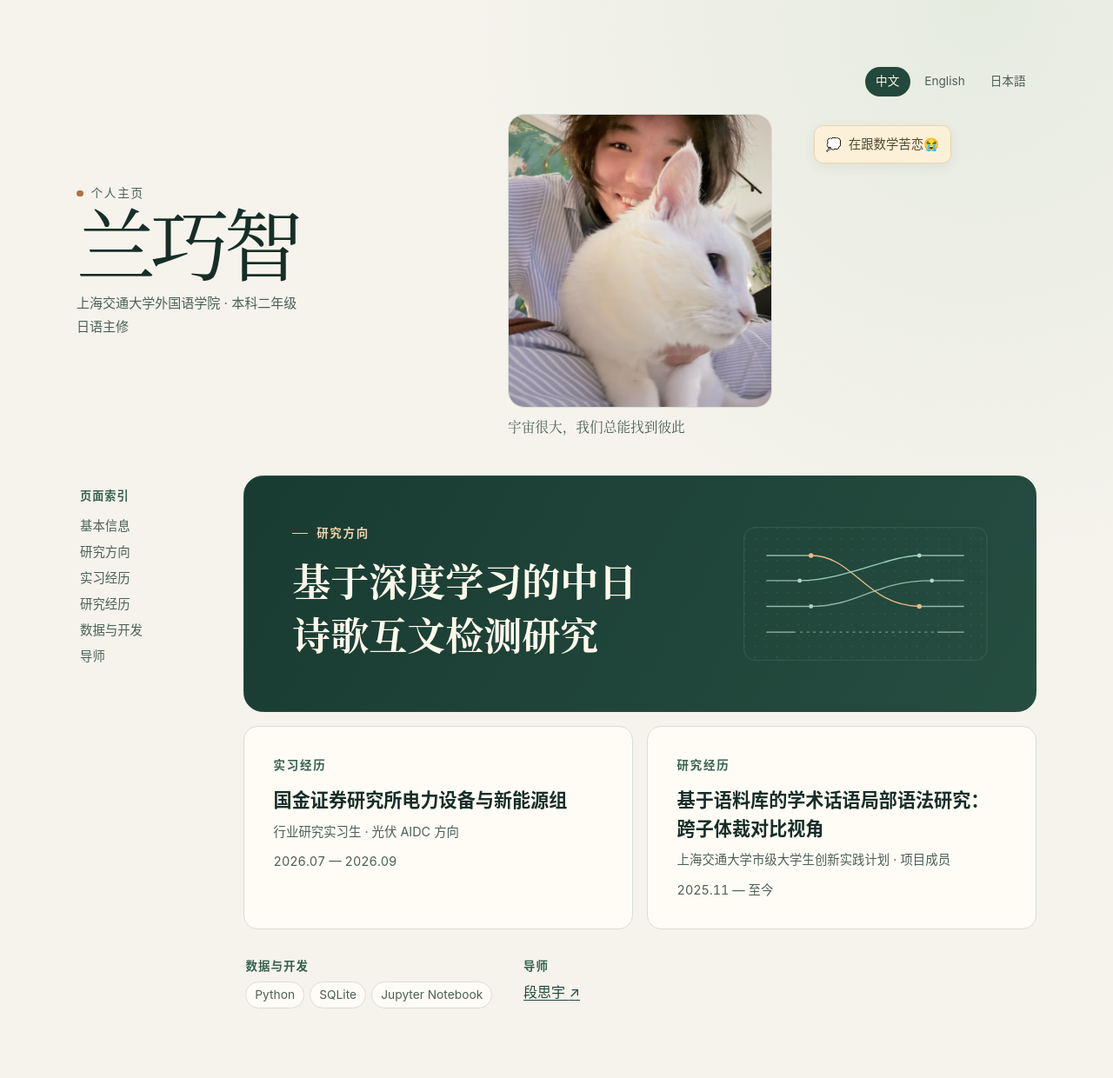
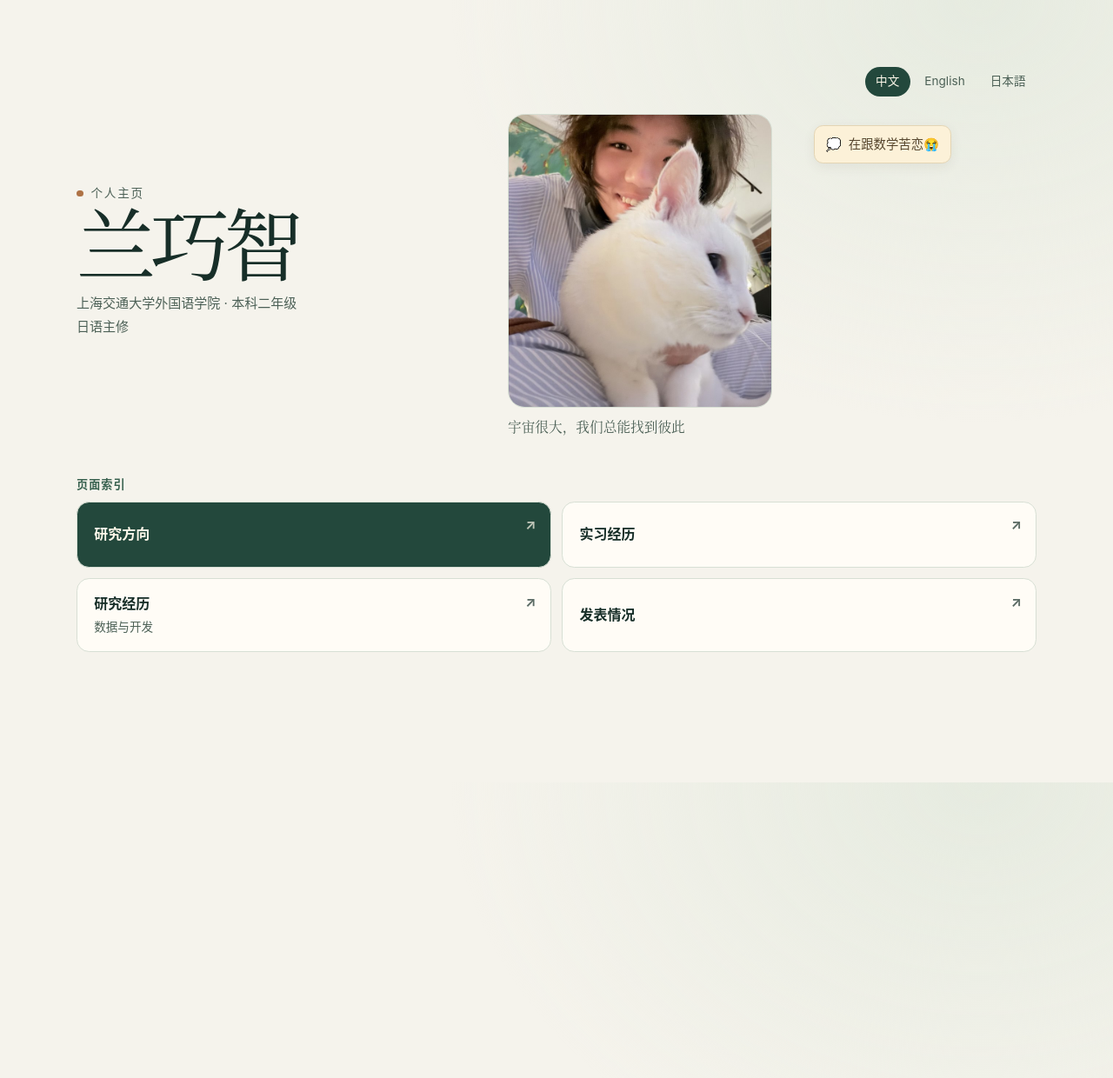
Before and after one commit to lanq30721/lanq30721.github.io, a Jekyll site: the page built from index.html, in a window 1280 px wide. Shown: the whole page at 87% size. Built offline with Jekyll 4.4.1, drawn with Linux system fonts in a browser that asks for light colours.

Commit message:
Split the trilingual homepage into focused section pages

```diff
--- a/_data/home.yml
+++ b/_data/home.yml
@@ -1,12 +1,6 @@
 name: "兰巧智"
 portrait: "/assets/profile-photo.jpg"
 skills: ["Python", "SQLite", "Jupyter Notebook"]
-advisor:
-  url: "https://cissyduan.github.io/Homepage/"
-  names:
-    zh: "段思宇"
-    en: "Siyu Duan"
-    ja: "段思宇（Siyu Duan）"
 
 locales:
   zh:
@@ -23,7 +17,6 @@ locales:
     motto: "宇宙很大，我们总能找到彼此"
     thought: "在跟数学苦恋😭"
     skills: "数据与开发"
-    advisor: "导师"
   en:
     name: "English"
     html_lang: "en"
@@ -38,7 +31,6 @@ locales:
     motto: "In a universe this vast, I always find my way to u--what people call serendipity."
     thought: "struggling with math　despite interllectual disability…"
     skills: "Data & Development"
-    advisor: "Academic Advisor"
   ja:
     name: "日本語"
     html_lang: "ja"
@@ -53,21 +45,26 @@ locales:
     motto: "宇宙の寂しさを一人で背負う"
     thought: "最近、数学に苦戦しています。"
     skills: "データ処理・開発"
-    advisor: "指導教員"
 
 sections:
   - id: "research-focus"
     heading: "研究方向"
     translations:
-      en: "Research Focus"
-      ja: "研究テーマ"
+      en: "Research Interests"
+      ja: "研究分野"
     entries:
-      - title: "基于深度学习的中日诗歌互文检测研究"
+      - title: "数字人文"
         translations:
           en:
-            title: "Deep Learning for Intertextuality Detection in Chinese and Japanese Poetry"
+            title: "Digital Humanities"
           ja:
-            title: "深層学習による日中詩歌の間テクスト性検出"
+            title: "デジタル・ヒューマニティーズ"
+      - title: "自然语言处理（NLP）"
+        translations:
+          en:
+            title: "Natural Language Processing (NLP)"
+          ja:
+            title: "自然言語処理（NLP）"
 
   - id: "internship"
     heading: "实习经历"
@@ -106,3 +103,11 @@ sections:
             title: "コーパスに基づく学術談話のローカルグラマー研究：サブジャンル間の比較"
             role: "上海交通大学 市級大学生イノベーション実践プログラム · プロジェクトメンバー"
             period: "2025年11月〜現在"
+
+  - id: "publications"
+    heading: "发表情况"
+    translations:
+      en: "Publications"
+      ja: "研究業績"
+    entries:
+      - title: "Coming soon"
--- a/_layouts/editorial.html
+++ b/_layouts/editorial.html
@@ -1,16 +1,25 @@
 {% assign home = site.data.home -%}
 {% assign language = page.language | default: 'zh' -%}
 {% assign ui = home.locales[language] -%}
+{% assign area = page.area | default: 'home' -%}
+{% assign suffix = '' -%}
+{% assign heading = ui.label -%}
+{% if area != 'home' -%}
+  {% assign selected = home.sections | where: 'id', area | first -%}
+  {% assign heading = selected.translations[language] | default: selected.heading -%}
+  {% assign suffix = area | append: '/' -%}
+{% endif -%}
 <!doctype html>
 <html lang="{{ ui.html_lang | escape }}">
 <head>
   <meta charset="utf-8">
   <meta name="viewport" content="width=device-width, initial-scale=1">
-  <title>{{ home.name | escape }} | {{ ui.label | escape }}</title>
+  <title>{{ home.name | escape }} | {{ heading | escape }}</title>
   <link rel="stylesheet" href="{{ '/assets/editorial.css' | relative_url }}?v={{ site.time | date: '%s' }}">
   {% for pair in home.locales -%}
   {% assign choice = pair[1] -%}
-  <link rel="alternate" hreflang="{{ choice.html_lang | escape }}" href="{{ choice.path | absolute_url }}">
+  {% assign language_url = choice.path | append: suffix -%}
+  <link rel="alternate" hreflang="{{ choice.html_lang | escape }}" href="{{ language_url | absolute_url }}">
   {% endfor -%}
 </head>
 <body>
@@ -18,10 +27,12 @@
     <nav class="language-switch" aria-label="{{ ui.language_label | escape }}">
       {% for pair in home.locales -%}
       {% assign choice = pair[1] -%}
-      <a href="{{ choice.path | relative_url }}" lang="{{ choice.html_lang | escape }}" hreflang="{{ choice.html_lang | escape }}"{% if pair[0] == language %} aria-current="page"{% endif %}>{{ choice.name | escape }}</a>
+      {% assign language_url = choice.path | append: suffix -%}
+      <a href="{{ language_url | relative_url }}" lang="{{ choice.html_lang | escape }}" hreflang="{{ choice.html_lang | escape }}"{% if pair[0] == language %} aria-current="page"{% endif %}>{{ choice.name | escape }}</a>
       {% endfor -%}
     </nav>
 
+    {% if area == 'home' -%}
     <header class="masthead" id="profile">
       <div class="identity">
         <p class="page-label">{{ ui.label | escape }}</p>
@@ -38,35 +49,57 @@
       {% endif -%}
     </header>
 
+    <nav aria-label="{{ ui.index | escape }}">
+      <h2 class="index-label">{{ ui.index | escape }}</h2>
+      <ul class="route-grid">
+        {% for section in home.sections -%}
+        {% assign section_heading = section.translations[language] | default: section.heading -%}
+        {% assign section_url = ui.path | append: section.id | append: '/' -%}
+        <li id="{{ section.id | escape }}">
+          <a class="route-card{% if forloop.first %} route-card-primary{% endif %}" href="{{ section_url | relative_url }}">
+            <span>{{ section_heading | escape }}</span>
+            {% if section.id == 'research-experience' -%}
+            <span class="route-meta" id="skills">{{ ui.skills | escape }}</span>
+            {% endif -%}
+            <span class="route-arrow" aria-hidden="true">↗</span>
+          </a>
+        </li>
+        {% endfor -%}
+      </ul>
+    </nav>
+    {% else -%}
+    <header class="section-masthead">
+      <a class="home-link" href="{{ ui.path | relative_url }}">← {{ home.name | escape }}</a>
+      <h1>{{ heading | escape }}</h1>
+    </header>
+
     <div class="page-grid">
       <aside class="page-index">
         <nav aria-label="{{ ui.index | escape }}">
           <p class="index-label">{{ ui.index | escape }}</p>
           <ul>
-            <li><a href="#profile">{{ ui.profile | escape }}</a></li>
+            <li><a href="{{ ui.path | relative_url }}">{{ ui.profile | escape }}</a></li>
             {% for section in home.sections -%}
             {% assign section_heading = section.translations[language] | default: section.heading -%}
-            <li><a href="#{{ section.id | escape }}">{{ section_heading | escape }}</a></li>
+            {% assign section_url = ui.path | append: section.id | append: '/' -%}
+            <li><a href="{{ section_url | relative_url }}"{% if section.id == area %} aria-current="page"{% endif %}>{{ section_heading | escape }}</a></li>
             {% endfor -%}
+            {% if area == 'research-experience' -%}
             <li><a href="#skills">{{ ui.skills | escape }}</a></li>
-            <li><a href="#advisor">{{ ui.advisor | escape }}</a></li>
+            {% endif -%}
           </ul>
         </nav>
       </aside>
 
-      <div class="content-grid">
-        {% for section in home.sections -%}
-        {% assign section_heading = section.translations[language] | default: section.heading -%}
-        <section id="{{ section.id | escape }}" class="section{% if forloop.first %} feature{% endif %}" aria-labelledby="{{ section.id | escape }}-heading">
-          <div class="section-copy">
-            <h2 id="{{ section.id | escape }}-heading">{{ section_heading | escape }}</h2>
-            {% for entry in section.entries -%}
+      <div class="section-stack">
+        <section class="section" id="{{ area | escape }}" aria-label="{{ heading | escape }}">
+          {% for entry in selected.entries -%}
           {% assign localized = entry.translations[language] -%}
           {% assign title = localized.title | default: entry.title -%}
           {% assign role = localized.role | default: entry.role -%}
           {% assign period = localized.period | default: entry.period -%}
           <article class="entry">
-              <h3>{{ title | escape }}</h3>
+            <h2>{{ title | escape }}</h2>
             {% if role and role != empty -%}
             <p class="entry-role">{{ role | escape }}</p>
             {% endif -%}
@@ -75,42 +108,10 @@
             {% endif -%}
           </article>
           {% endfor -%}
-          </div>
-          {% if forloop.first -%}
-          <svg class="feature-art" viewBox="0 0 408 224" aria-hidden="true" focusable="false">
-            <defs>
-              <pattern id="reading-grid" width="18" height="18" patternUnits="userSpaceOnUse">
-                <circle cx="2" cy="2" r="1" fill="#b8d6c6" opacity=".2"/>
-              </pattern>
-            </defs>
-            <rect x="1" y="1" width="406" height="222" rx="18" fill="url(#reading-grid)" stroke="#a5c6b6" stroke-opacity=".23"/>
-            <g fill="none" stroke="#c8e0d2" stroke-linecap="round" stroke-width="2">
-              <path d="M39 48h74 M39 90h55 M39 133h74 M39 176h45" opacity=".72"/>
-              <path d="M294 48h74 M315 90h53 M294 133h74 M325 176h43" opacity=".72"/>
-            </g>
-            <g fill="none" stroke-linecap="round" stroke-width="2">
-              <path d="M113 48C184 48 206 132 294 133" stroke="#e8ba8b"/>
-              <path d="M94 90C167 90 244 48 294 48" stroke="#9dd0bb"/>
-              <path d="M113 133C192 133 219 90 315 90" stroke="#b4d4c3" opacity=".78"/>
-              <path d="M84 176C175 176 229 176 325 176" stroke="#8ab9a8" stroke-dasharray="3 8" opacity=".7"/>
-            </g>
-            <g fill="#e8ba8b">
-              <circle cx="113" cy="48" r="4"/>
-              <circle cx="294" cy="133" r="4"/>
-            </g>
-            <g fill="#b4d4c3">
-              <circle cx="94" cy="90" r="3.5"/>
-              <circle cx="294" cy="48" r="3.5"/>
-              <circle cx="113" cy="133" r="3.5"/>
-              <circle cx="315" cy="90" r="3.5"/>
-            </g>
-          </svg>
-          {% endif -%}
         </section>
-        {% endfor -%}
 
-        <div class="details">
-          <section id="skills" aria-labelledby="skills-heading">
+        {% if area == 'research-experience' -%}
+        <section class="section skills-panel" id="skills" aria-labelledby="skills-heading">
           <h2 id="skills-heading">{{ ui.skills | escape }}</h2>
           <ul class="skill-list">
             {% for skill in home.skills -%}
@@ -118,13 +119,10 @@
             {% endfor -%}
           </ul>
         </section>
-          <section id="advisor" aria-labelledby="advisor-heading">
-            <h2 id="advisor-heading">{{ ui.advisor | escape }}</h2>
-            <a class="advisor-link" href="{{ home.advisor.url | escape }}">{{ home.advisor.names[language] | escape }} <span aria-hidden="true">↗</span></a>
-          </section>
+        {% endif -%}
       </div>
     </div>
-    </div>
+    {% endif -%}
   </main>
 </body>
 </html>
--- a/assets/editorial.css
+++ b/assets/editorial.css
@@ -160,6 +160,71 @@ p {
   }
 }
 
+.route-grid {
+  display: grid;
+  grid-template-columns: repeat(2, minmax(0, 1fr));
+  gap: 0.8rem;
+  margin: 0;
+  padding: 0;
+  list-style: none;
+}
+
+.route-card {
+  position: relative;
+  display: flex;
+  flex-direction: column;
+  justify-content: center;
+  gap: 0.2rem;
+  height: 100%;
+  min-height: 4.75rem;
+  padding: 1rem 2.8rem 1rem 1.2rem;
+  border: 1px solid var(--rule);
+  border-radius: 0.9rem;
+  background: #fffcf6;
+  color: var(--ink);
+  font-weight: 650;
+  text-decoration: none;
+}
+
+.route-card-primary {
+  background: #23483c;
+  color: #fff9eb;
+}
+
+.route-card:hover {
+  border-color: #7e9b8d;
+  text-decoration: underline;
+  text-underline-offset: 0.18em;
+}
+
+.route-meta {
+  color: var(--muted);
+  font-size: 0.85rem;
+  font-weight: 400;
+}
+
+.route-arrow {
+  position: absolute;
+  top: 0.85rem;
+  right: 1rem;
+  opacity: 0.7;
+}
+
+.section-masthead {
+  margin-bottom: clamp(1.3rem, 3vw, 2rem);
+}
+
+.home-link {
+  color: var(--muted);
+  font-size: 0.9rem;
+  text-underline-offset: 0.18em;
+}
+
+.section-masthead h1 {
+  margin-top: 0.45rem;
+  font: 600 clamp(1.9rem, 5vw, 3.3rem)/1.2 var(--serif);
+}
+
 .page-grid {
   display: grid;
   grid-template-columns: 10rem minmax(0, 1fr);
@@ -197,7 +262,7 @@ p {
 }
 
 .page-index a:hover,
-.advisor-link:hover {
+.page-index a[aria-current="page"] {
   color: var(--ink);
   text-decoration: underline;
   text-underline-offset: 0.18em;
@@ -212,10 +277,10 @@ a:focus-visible {
   scroll-margin-top: 1.25rem;
 }
 
-.content-grid {
+.section-stack {
   display: grid;
-  grid-template-columns: repeat(2, minmax(0, 1fr));
-  gap: 1rem;
+  min-width: 0;
+  gap: 0.85rem;
 }
 
 .section {
@@ -226,7 +291,7 @@ a:focus-visible {
   background: #fffcf6;
 }
 
-.section h2 {
+.skills-panel h2 {
   margin-bottom: 0.85rem;
   color: #38614f;
   font-size: 0.84rem;
@@ -234,7 +299,7 @@ a:focus-visible {
   letter-spacing: 0.13em;
 }
 
-.entry h3 {
+.entry h2 {
   font-size: clamp(1.08rem, 2.05vw, 1.32rem);
   font-weight: 650;
   line-height: 1.55;
@@ -260,65 +325,6 @@ a:focus-visible {
   font-variant-numeric: tabular-nums;
 }
 
-.feature {
-  display: grid;
-  grid-column: 1 / -1;
-  grid-template-columns: minmax(0, 1.25fr) minmax(0, 0.75fr);
-  align-items: center;
-  gap: clamp(1.4rem, 4vw, 3.25rem);
-  padding: clamp(1.6rem, 4.7vw, 3.45rem);
-  border-color: #254a3e;
-  border-radius: 1.4rem;
-  background: linear-gradient(120deg, #193b32, #254d40);
-  color: #fff9eb;
-}
-
-.feature h2 {
-  display: flex;
-  align-items: center;
-  gap: 0.65rem;
-  color: #efd2ae;
-}
-
-.feature h2::before {
-  width: 1.1rem;
-  height: 1px;
-  background: currentColor;
-  content: "";
-}
-
-.feature .entry h3 {
-  font: 600 clamp(1.55rem, 4vw, 2.75rem)/1.42 var(--serif);
-  text-wrap: balance;
-}
-
-.feature .entry-role,
-.feature .entry-period {
-  color: #d3e5d9;
-}
-
-.feature-art {
-  display: block;
-  width: 100%;
-  max-width: 25rem;
-  margin-inline: auto;
-}
-
-.details {
-  display: flex;
-  flex-wrap: wrap;
-  grid-column: 1 / -1;
-  gap: 1.15rem 2.25rem;
-  padding: 1rem 0.15rem 0.2rem;
-}
-
-.details h2 {
-  margin-bottom: 0.4rem;
-  color: #38614f;
-  font-size: 0.84rem;
-  letter-spacing: 0.08em;
-}
-
 .skill-list {
   display: flex;
   flex-wrap: wrap;
@@ -332,11 +338,6 @@ a:focus-visible {
   background: #fffcf6;
   color: var(--muted);
   font-size: 0.86rem;
-}
-
-.advisor-link {
-  color: #23483c;
-  text-underline-offset: 0.18em;
 }
 
 @media (max-width: 850px) {
@@ -362,14 +363,8 @@ a:focus-visible {
     grid-column: 1 / -1;
   }
 
-  .content-grid,
-  .feature {
+  .route-grid {
     grid-template-columns: 1fr;
-  }
-
-  .feature-art {
-    max-width: 19rem;
-    margin-inline: 0;
   }
 }
 
--- /dev/null
+++ b/en/internship/index.html
@@ -0,0 +1,5 @@
+---
+layout: editorial
+language: en
+area: internship
+---
--- /dev/null
+++ b/en/publications/index.html
@@ -0,0 +1,5 @@
+---
+layout: editorial
+language: en
+area: publications
+---
--- /dev/null
+++ b/en/research-experience/index.html
@@ -0,0 +1,5 @@
+---
+layout: editorial
+language: en
+area: research-experience
+---
--- /dev/null
+++ b/en/research-focus/index.html
@@ -0,0 +1,5 @@
+---
+layout: editorial
+language: en
+area: research-focus
+---
--- /dev/null
+++ b/internship/index.html
@@ -0,0 +1,5 @@
+---
+layout: editorial
+language: zh
+area: internship
+---
--- /dev/null
+++ b/ja/internship/index.html
@@ -0,0 +1,5 @@
+---
+layout: editorial
+language: ja
+area: internship
+---
--- /dev/null
+++ b/ja/publications/index.html
@@ -0,0 +1,5 @@
+---
+layout: editorial
+language: ja
+area: publications
+---
--- /dev/null
+++ b/ja/research-experience/index.html
@@ -0,0 +1,5 @@
+---
+layout: editorial
+language: ja
+area: research-experience
+---
--- /dev/null
+++ b/ja/research-focus/index.html
@@ -0,0 +1,5 @@
+---
+layout: editorial
+language: ja
+area: research-focus
+---
--- /dev/null
+++ b/publications/index.html
@@ -0,0 +1,5 @@
+---
+layout: editorial
+language: zh
+area: publications
+---
--- /dev/null
+++ b/research-experience/index.html
@@ -0,0 +1,5 @@
+---
+layout: editorial
+language: zh
+area: research-experience
+---
--- /dev/null
+++ b/research-focus/index.html
@@ -0,0 +1,5 @@
+---
+layout: editorial
+language: zh
+area: research-focus
+---
```
Lines whose indentation alone changed are shown as unchanged.
